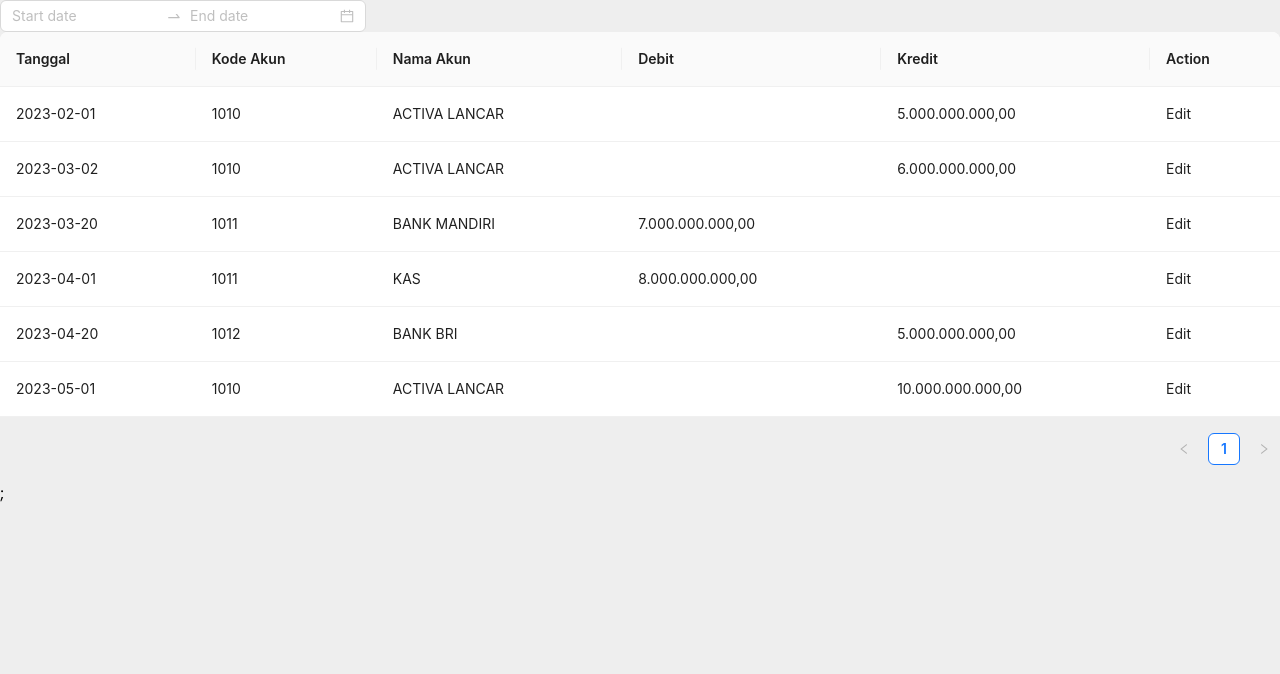
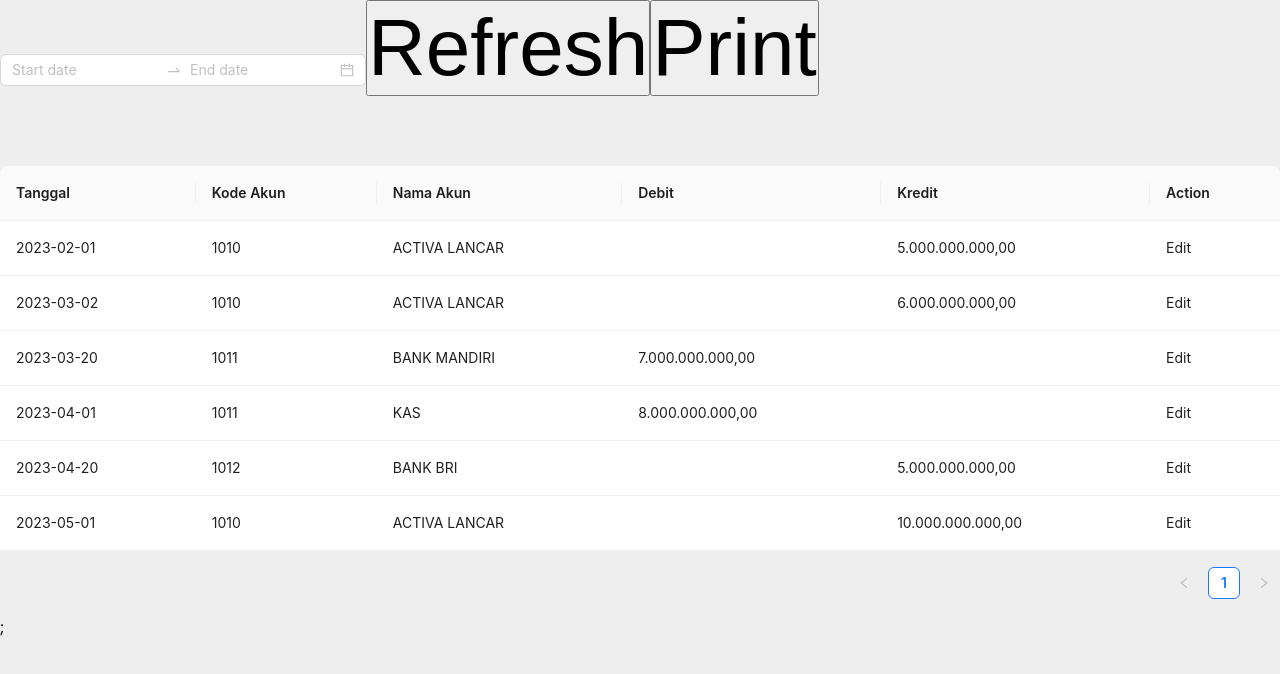
Before and after one commit to danu999/migas-accounting-fe, a Next.js app: page /test in a window 1280 px wide. Shown: the top 674 px of the page. Built offline with nearby package versions, Linux system fonts and the light colour scheme.

Commit message:
Update-Refesh-Table

```diff
--- a/pages/test.js
+++ b/pages/test.js
@@ -91,6 +91,14 @@ const columns = [
 const App = () => {
   const [filteredData, setFilteredData] = useState(dataSource);
 
+  const handleRefresh = () => {
+    setFilteredData([...dataSource]);
+  };
+
+  const handlePrint = () => {
+    window.print();
+  };
+
   const handleDateRangeChange = (date, dateString) => {
     const startDate = moment(dateString[0], "YYYY-MM-DD");
     const endDate = moment(dateString[1], "YYYY-MM-DD");
@@ -107,7 +115,16 @@ const App = () => {
 
   return (
     <>
-      <RangePicker onChange={handleDateRangeChange} />
+      <RangePicker
+        style={{ marginBottom: "5rem" }}
+        onChange={handleDateRangeChange}
+      />
+      <button style={{ fontSize: "5rem" }} onClick={handleRefresh}>
+        Refresh
+      </button>
+      <button style={{ fontSize: "5rem" }} onClick={handlePrint}>
+        Print
+      </button>
       <Table dataSource={filteredData} columns={columns} />
     </>
   );
```
Also changed, not shown: pages/laporanneraca.js (+14 -3 lines).
